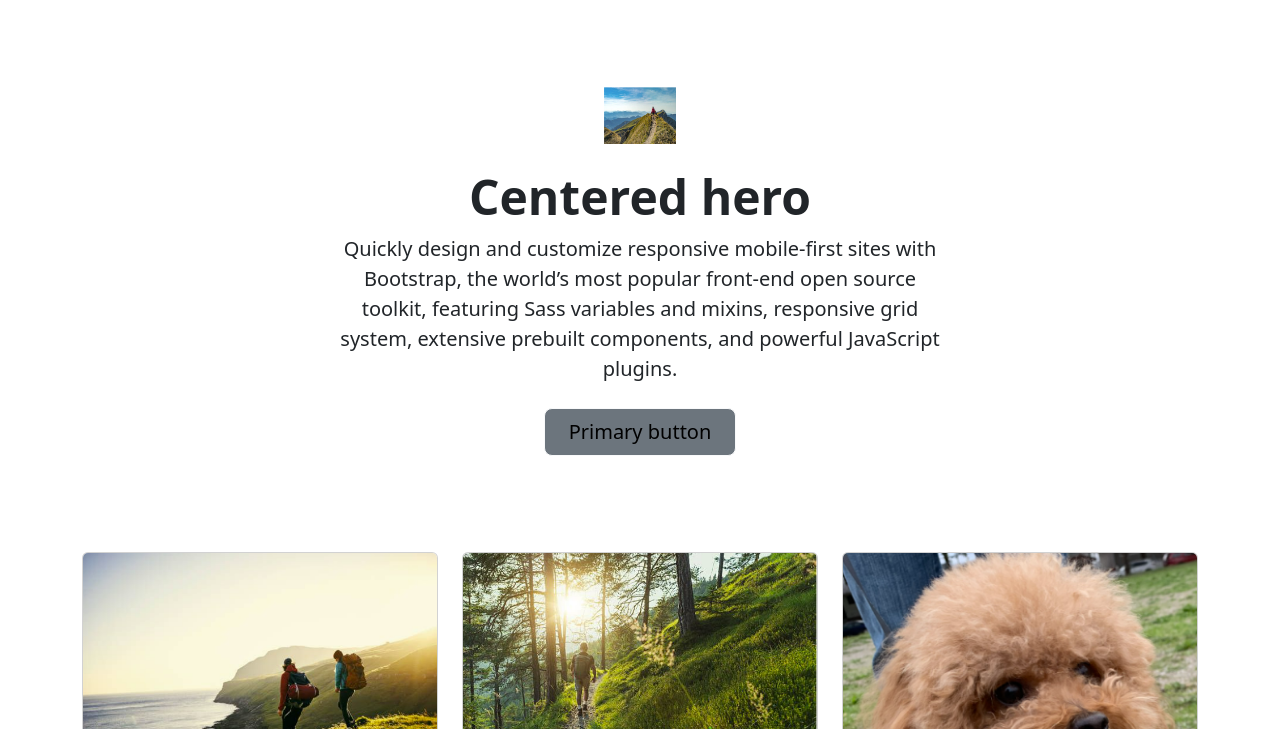
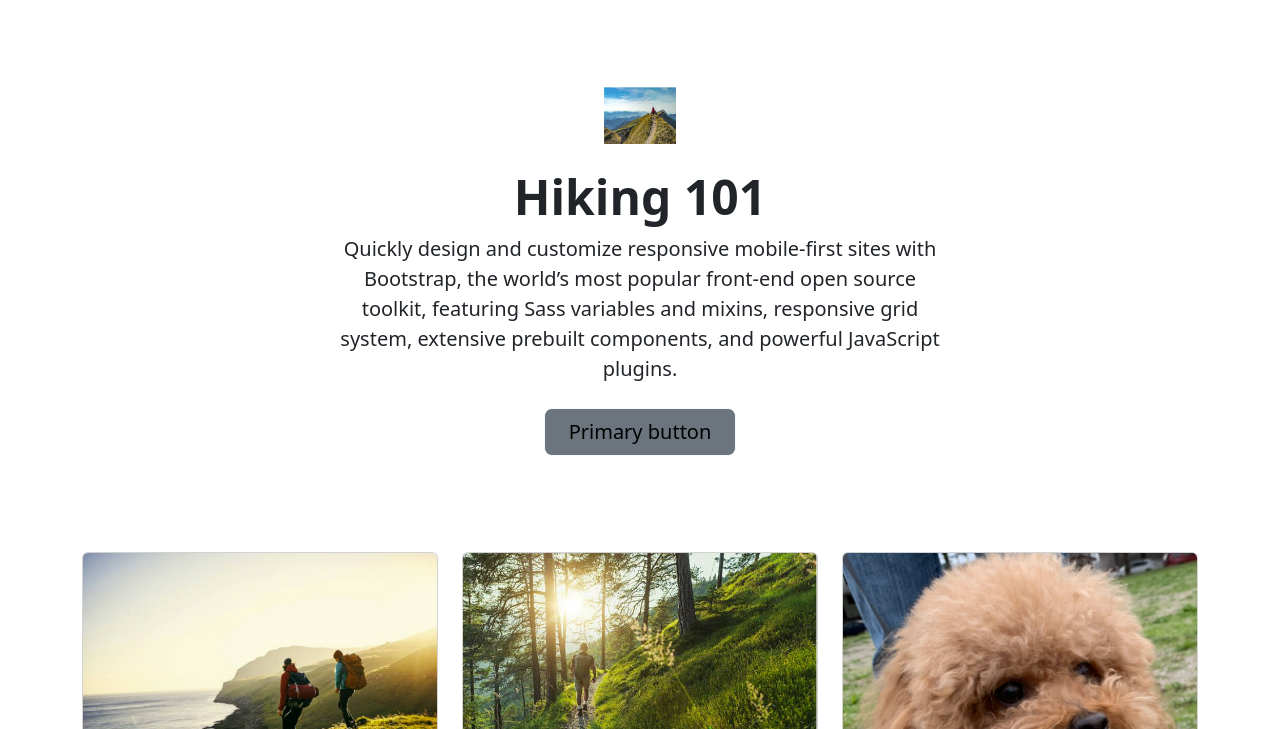
Before and after one commit to knighthawk4227/Comp1800-template, a plain HTML site: page index.html in a window 1280 px wide. Shown: the part 71-800 px from the top of the page. Drawn offline with nearby package versions, Linux system fonts and the light colour scheme.

Commit message:
added extra info

```diff
--- a/index.html
+++ b/index.html
@@ -44,7 +44,7 @@
 <!-- this is the jumbo tron-->
 <div class="px-4 py-5 my-5 text-center">
 	<img class="d-block mx-auto mb-4" src="./images/NV01.jpg" alt="" width="72" height="57">
-	<h1 class="display-5 fw-bold">Centered hero</h1>
+	<h1 class="display-5 fw-bold">Hiking 101 </h1>
 	<div class="col-lg-6 mx-auto">
 		<p class="lead mb-4">Quickly design and customize responsive mobile-first sites with Bootstrap, the world’s most popular front-end open source toolkit, featuring Sass variables and mixins, responsive grid system, extensive prebuilt components, and powerful JavaScript plugins.</p>
 		<div class="d-grid gap-2 d-sm-flex justify-content-sm-center">
```
